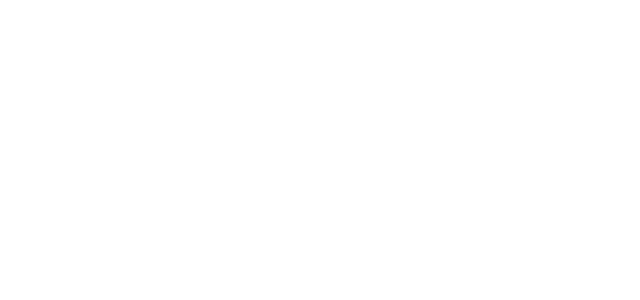
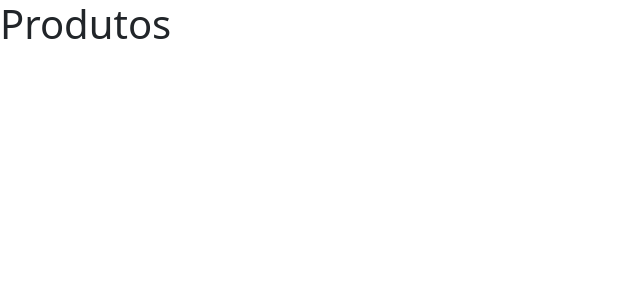
Before and after one commit to iwtrainingbr/supermercado-app, a React (Create React App) app: page /produtos in a window 1280 px wide. Shown: the top 300 px of the page, without its empty margins (0-640 px from the left). Built offline with nearby package versions, Linux system fonts and the light colour scheme.

Commit message:
criação da página produtos

```diff
--- a/src/App.js
+++ b/src/App.js
@@ -5,6 +5,7 @@
 import Report from "./pages/Report";
 import Test from "./pages/Test";
 import Config from "./pages/Config";
+import Products from "./pages/Products";
 
 
 function App() {
@@ -15,6 +16,7 @@
         <Route path="/relatorios" component={Report}/>
         <Route path="/teste" component={Test}/>
         <Route path="/configuracoes" component={Config}/>
+        <Route path="/produtos" component={Products}/>
       </Switch>
     </BrowserRouter>
   );
--- /dev/null
+++ b/src/pages/Products/index.js
@@ -0,0 +1,7 @@
+export default function Products() {
+  return (
+    <h1>
+      Produtos
+    </h1>
+  )
+}
```
Also changed, not shown: 1 other file (tests, documents, lock files or other folders).
